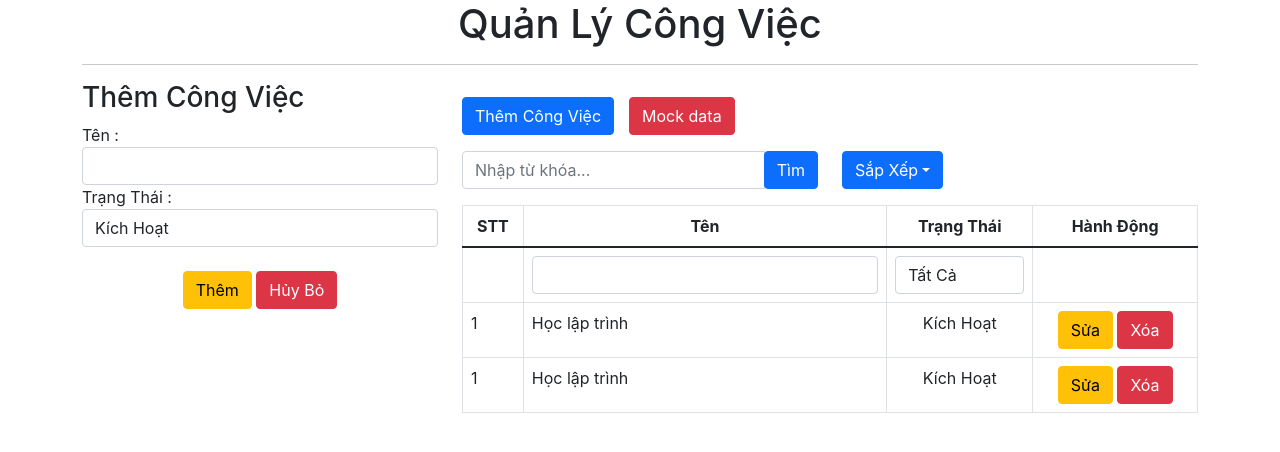
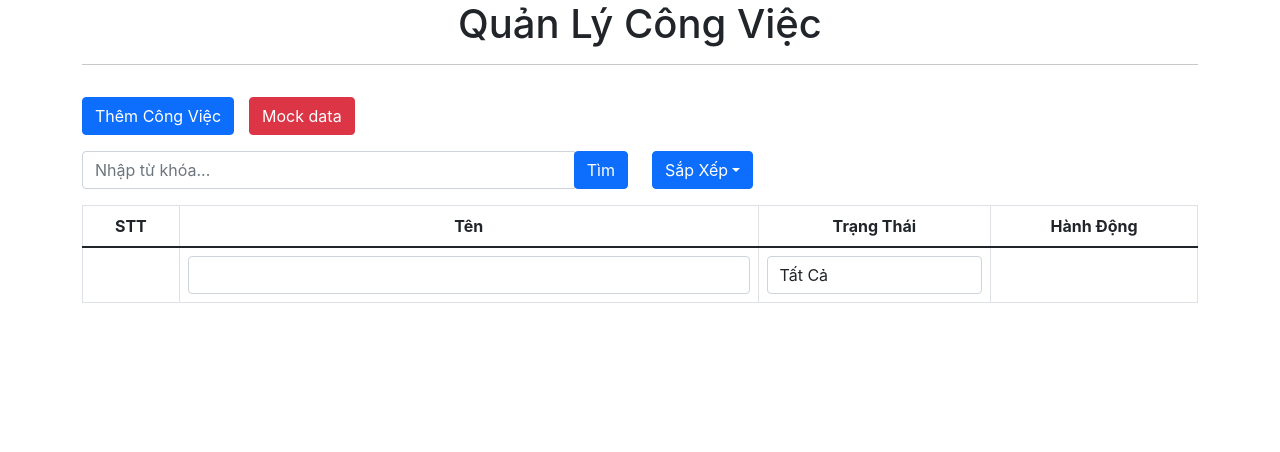
Before and after one commit to daokhoi2k2/learn-nghiepuit, a React (Create React App) app: page / in a window 1280 px wide. Shown: the top 452 px of the page. Built offline with nearby package versions, Linux system fonts and the light colour scheme.

Commit message:
Open and Close from add work

```diff
--- a/src/App.js
+++ b/src/App.js
@@ -9,45 +9,8 @@ class App extends Component {
     super(props);
     this.state = {
       tasks: JSON.parse(localStorage.getItem("tasks")) || [],
-      isShow: true,
+      taskShow: false,
     };
-    console.log("Constructor")
-  }
-
-  // Sẽ chạy trước khi Component được render
-  componentWillMount() {
-    console.log("App Will Mount");
-  }
-
-  // Sẽ chạy sau khi Component được render
-  componentDidMount() {
-    console.log("App mounted");
-  }
-
-  // Sẽ chạy trước khi Component bị unmount
-  componentWillUnmount() {
-    console.log("App will unmount");
-  }
-
-  //
-  componentWillReceiveProps() {
-    console.log("Sẽ thay đổi props");
-  }
-
-  // Return true nếu update false sẽ dừng lại và không chạy vào componentDidUpdate và componentWillUpdate
-  shouldComponentUpdate() {
-    console.log("Nên re-render")
-    return true;
-  }
-
-  // Sẽ chạy sau khi component được update và UI được render và shouldComponentUpdate trả về true
-  componentDidUpdate() {
-    console.log("App did updated");
-  }
-
-  // Sẽ chạy khi component sẽ update và chạy trước componentDidUpdate
-  componentWillUpdate() {
-    console.log("App will update")
   }
 
   handleMockData = () => {
@@ -55,22 +18,22 @@ class App extends Component {
       {
         id: this.generateID(),
         name: "Học lập trình",
-        statis: false,
+        status: false,
       },
       {
         id: this.generateID(),
         name: "Tiêm vacine",
-        statis: true,
+        status: true,
       },
       {
         id: this.generateID(),
         name: "Ăn cơm",
-        statis: true,
+        status: true,
       },
-    ]
+    ];
 
     this.setState({
-      tasks
+      tasks,
     });
 
     localStorage.setItem("tasks", JSON.stringify(tasks));
@@ -99,27 +62,39 @@ class App extends Component {
     );
   }
 
-  toggleIsShow = () => {
+  showForm = () => {
+    console.log("Show form")
     this.setState({
-      isShow: !this.state.isShow
+      taskShow: true
+    })
+  }
+
+  handleExit = () => {
+    this.setState({
+      taskShow: false
     })
   }
 
   render() {
     return (
       <>
-      {console.log("Render UI")}
         <div className='container'>
           <div className='text-center'>
             <h1>Quản Lý Công Việc</h1>
             <hr />
           </div>
           <div className='row'>
-            <div className='col-xs-4 col-sm-4 col-md-4 col-lg-4'>
-              <TaskForm />
-            </div>
-            <div className='col-xs-8 col-sm-8 col-md-8 col-lg-8'>
-              <button onClick={this.toggleIsShow} type='button' className='btn btn-primary mt-3 mb-3'>
+            {this.state.taskShow && (
+              <div className='col-xs-4 col-sm-4 col-md-4 col-lg-4'>
+                <TaskForm onExit={this.handleExit}/>
+              </div>
+            )}
+            <div className={this.state.taskShow ? 'col-xs-8 col-sm-8 col-md-8 col-lg-8' : 'col-xs-12 col-sm-12 col-md-12 col-lg-12'}>
+              <button
+                onClick={this.showForm}
+                type='button'
+                className='btn btn-primary mt-3 mb-3'
+              >
                 Thêm Công Việc
               </button>
               <button
@@ -133,10 +108,7 @@ class App extends Component {
               <Control />
               <div className='row mt-15'>
                 <div className='col-xs-12 col-sm-12 col-md-12 col-lg-12'>
-                  {
-                    // this.state.isShow && <Table bol={this.state.tasks} />
-                    <Table bol={this.state.tasks} />
-                  }
+                  <Table tasks={this.state.tasks} />
                 </div>
               </div>
             </div>
--- a/src/components/Table/index.js
+++ b/src/components/Table/index.js
@@ -4,21 +4,7 @@ import TaskItem from "../TaskItem";
 
 class Table extends Component {
 
-  componentWillReceiveProps() {
-    console.log("Props change");
-  }
-
-  componentDidMount() {
-    console.log("Table mounted");
-    console.log("[Bol]" ,this.props.bol);
-  }
-
-  componentWillUnmount() {
-    console.log("Table will unmount");
-  }
-
   render() {
-    {console.log("Re-render Table")}
     return (
       <table className='table table-bordered table-hover'>
         <thead>
@@ -44,8 +30,11 @@ class Table extends Component {
             </td>
             <td />
           </tr>
-          <TaskItem />
-          <TaskItem />
+          {
+            this.props.tasks.map((item, index) => {
+              return <TaskItem key={item.id} stt={index} name={item.name} status={item.status} id={item.id} />
+            })
+          }
         </tbody>
       </table>
     );
--- a/src/components/TaskForm/index.js
+++ b/src/components/TaskForm/index.js
@@ -3,15 +3,12 @@ import { Component } from "react/cjs/react.production.min";
 
 class TaskForm extends Component {
 
-  componentDidMount() {
-    console.log("Task Form did mounted");
-  }
-
   render() {
     return (
       <div className='panel panel-warning'>
-        <div className='panel-heading'>
+        <div className='panel-heading d-flex justify-content-between'>
           <h3 className='panel-title'>Thêm Công Việc</h3>
+          <div onClick={this.props.onExit} style={{cursor: "pointer"}}>x</div>
         </div>
         <div className='panel-body'>
           <form>
--- a/src/components/TaskItem/index.js
+++ b/src/components/TaskItem/index.js
@@ -2,18 +2,16 @@ import React from "react";
 import { Component } from "react/cjs/react.production.min";
 
 class TaskItem extends Component {
-
-  componentDidMount() {
-    console.log("Task Item mounted");
-  }
   render() {
-    {console.log("Render Task Item")}
+    const { stt, name, status } = this.props;
     return (
       <tr>
-        <td>1</td>
-        <td>Học lập trình</td>
+        <td>{stt + 1}</td>
+        <td>{name}</td>
         <td className='text-center'>
-          <span className='label label-success'>Kích Hoạt</span>
+          <button className={status ? "btn btn-success" : "btn btn-danger"}>
+            {status ? "Kích hoạt" : "Ẩn"}
+          </button>
         </td>
         <td className='text-center'>
           <button type='button' className='btn btn-warning'>
```
